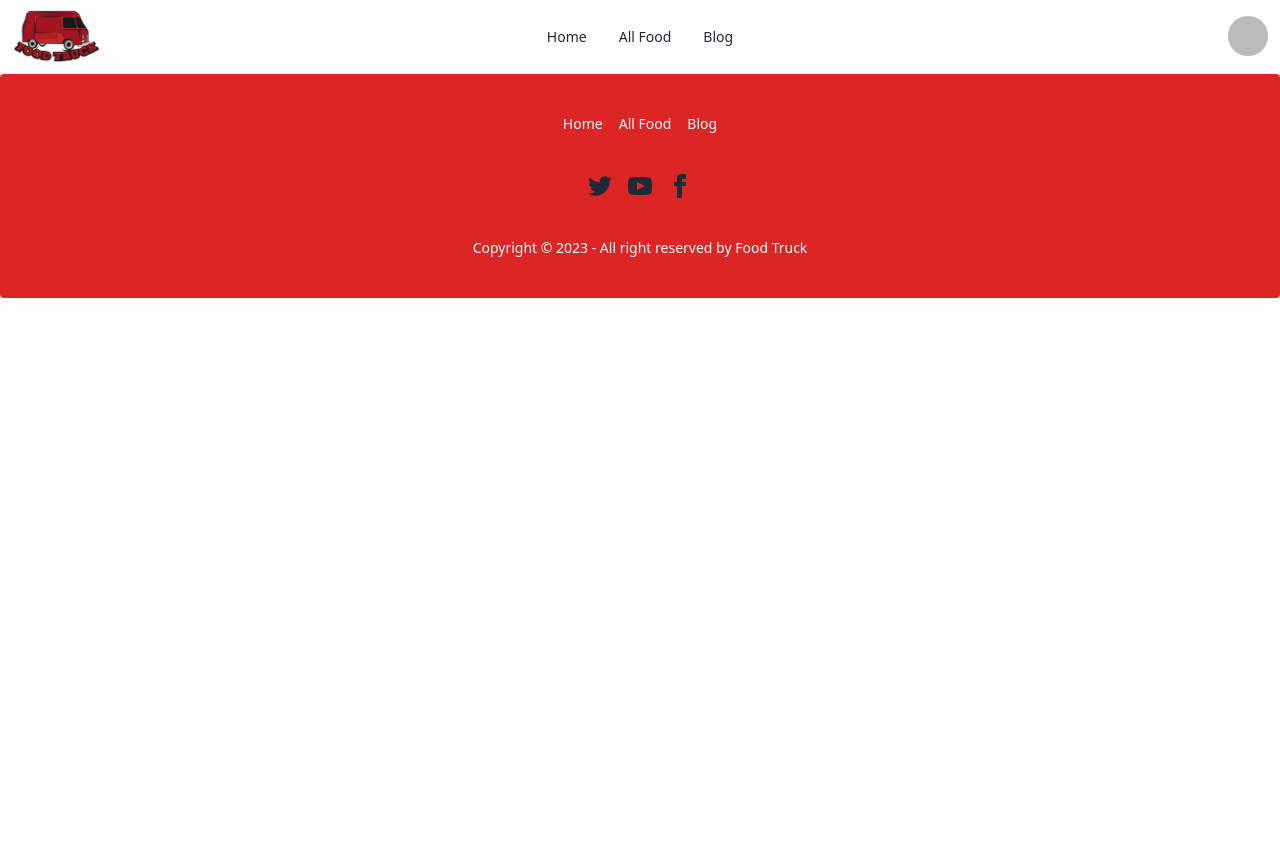
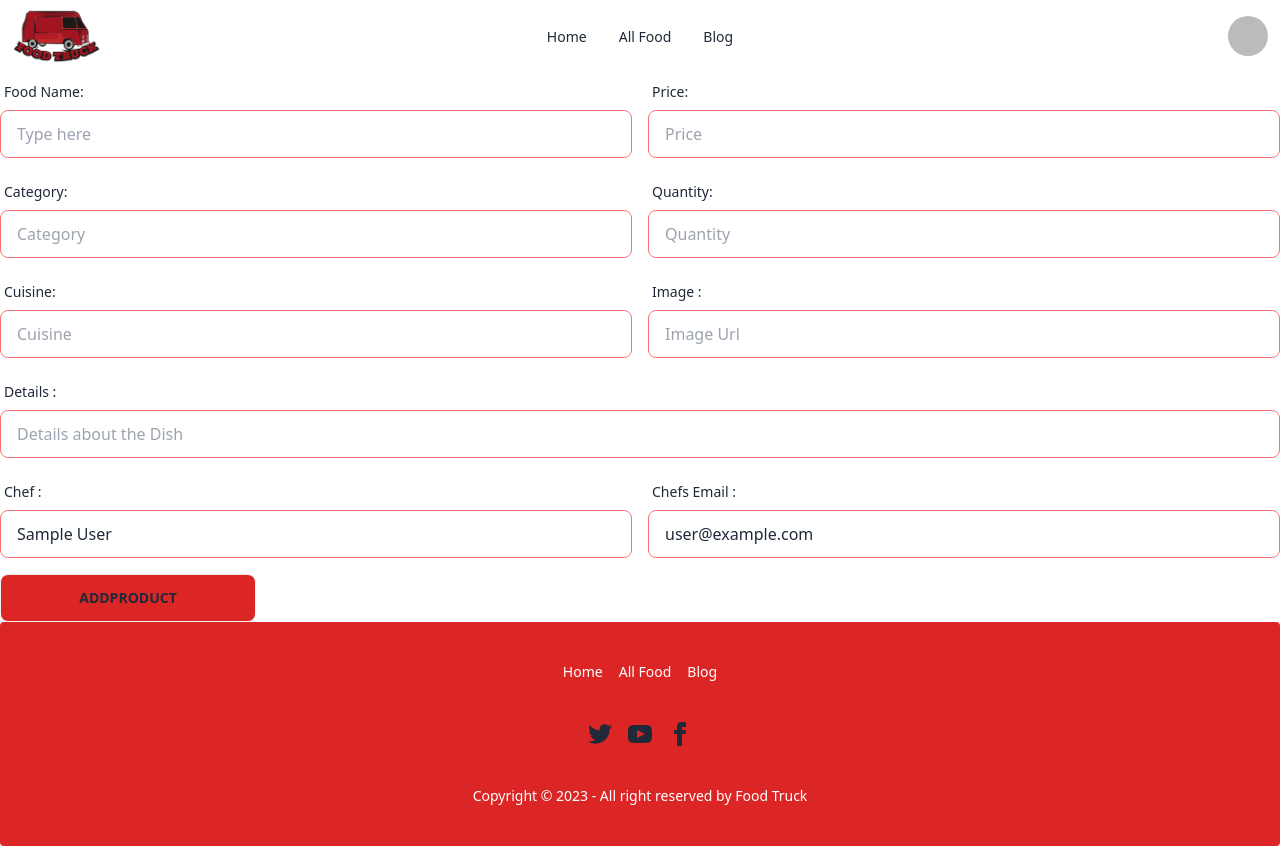
Before and after one commit to shahriarmostafiz/Food-Truck-Front-End-, a React (Vite) app: page /addproduct in a window 1280 px wide. Before the commit the page ends 800 px from the top, so only its background shows below. Built offline with nearby package versions, Linux system fonts and the light colour scheme; no server answers; sample sign-in values are in the browser's storage.

Commit message:
finilized add product page

```diff
--- a/src/Components/Nav/Nav.jsx
+++ b/src/Components/Nav/Nav.jsx
@@ -54,6 +54,7 @@ const Nav = () => {
                                     </Link>
                                 </li>
                                 <li><Link to={"/mypurchase"}>My Orders</Link></li>
+                                <li><Link to={"/addproduct"}>Add Product </Link></li>
                                 <li><a onClick={handleLogout}>Logout</a></li>
                             </ul>
                         </div>
--- a/src/Context/AuthProvider.jsx
+++ b/src/Context/AuthProvider.jsx
@@ -1,6 +1,6 @@
 import { createContext, useEffect, useState } from 'react';
 import auth from '../Firebase/firebase.config';
-import { createUserWithEmailAndPassword, onAuthStateChanged, signInWithEmailAndPassword, signOut, updateProfile } from 'firebase/auth';
+import { GoogleAuthProvider, createUserWithEmailAndPassword, onAuthStateChanged, signInWithEmailAndPassword, signInWithPopup, signOut, updateProfile } from 'firebase/auth';
 // import useAxios from '../hooks/useAxios';
 import axios from 'axios';
 export const AuthContext = createContext(null)
@@ -9,6 +9,7 @@ const AuthProvider = ({ children }) => {
     const [user, setUser] = useState(null)
     const [loading, setLoading] = useState(true)
     // creating user
+    const googleProvider = new GoogleAuthProvider();
     const signup = (email, pass) => {
         setLoading(true)
         return createUserWithEmailAndPassword(auth, email, pass)
@@ -17,6 +18,10 @@ const AuthProvider = ({ children }) => {
     const login = (email, pass) => {
         setLoading(true)
         return signInWithEmailAndPassword(auth, email, pass)
+    }
+    const googleLogin = () => {
+        setLoading(true)
+        return signInWithPopup(auth, googleProvider)
     }
     // const axiosSecure = useAxios()
 
@@ -54,7 +59,7 @@ const AuthProvider = ({ children }) => {
         })
     }
     // const auth = auth
-    const AuthValue = { user, loading, signup, login, logout, update }
+    const AuthValue = { user, loading, signup, login, logout, update, googleLogin }
 
     return (
         <AuthContext.Provider value={AuthValue}>
--- a/src/Pages/AddProduct/AddProduct.jsx
+++ b/src/Pages/AddProduct/AddProduct.jsx
@@ -1,9 +1,121 @@
-import React from 'react';
+// food_name x
+// image x
+// category x
+// price x
+// quantity x
+// order_quantity
+// chef x
+// chef_email x
+// origin x
 
+import useAuth from "../../hooks/useAuth";
+import useAxios from "../../hooks/useAxios";
+
+// description x
 const AddProduct = () => {
+    const { user } = useAuth()
+    const axiosSecure = useAxios()
+    const handleAddProduct = e => {
+        e.preventDefault()
+        const form = e.target
+        const food_name = form.food_name.value
+        const image = form.image.value
+        const category = form.category.value
+        const price = Number(form.price.value)
+        const quantity = Number(form.quantity.value)
+        const chef = form.chef.value
+        const chef_email = form.chef_email.value
+        const productData = {
+            food_name,
+            image,
+            category,
+            price,
+            quantity,
+            chef,
+            chef_email,
+            order_quantity: 0
+        }
+        console.log(productData);
+        axiosSecure.post("/foods", productData)
+            .then(res => {
+                console.log(res.data);
+            })
+            .catch(err => {
+                console.log(err.message);
+            })
+    }
     return (
-        <div>
+        <div className="max-w-7xl mx-auto">
+            <form onSubmit={handleAddProduct} className="space-y-4 ">
+                <div className=" flex flex-col md:flex-row gap-4">
+                    <div className="form-control  flex-1 ">
+                        <label className="label">
+                            <span className="label-text">Food Name: </span>
+                        </label>
+                        <input type="text" placeholder="Type here" name='food_name' className="input input-bordered input-error w-full  " required />
+                    </div>
+                    <div className="form-control  flex-1 ">
+                        <label className="label">
+                            <span className="label-text">Price: </span>
+                        </label>
+                        <input type="text" placeholder="Price" name='price' className="input input-bordered input-error w-full  " required />
+                    </div>
+                </div>
+                <div className=" flex flex-col md:flex-row gap-4">
+                    <div className="form-control  flex-1 ">
+                        <label className="label">
+                            <span className="label-text">Category: </span>
+                        </label>
+                        <input type="text" placeholder="Category" name='category' className="input input-bordered input-error w-full  " required />
+                    </div>
+                    <div className="form-control  flex-1 ">
+                        <label className="label">
+                            <span className="label-text">Quantity: </span>
+                        </label>
+                        <input type="text" placeholder="Quantity" name='quantity' className="input input-bordered input-error w-full  " required />
+                    </div>
+                </div>
+                <div className=" flex flex-col md:flex-row gap-4">
+                    <div className="form-control  flex-1 ">
+                        <label className="label">
+                            <span className="label-text">Cuisine: </span>
+                        </label>
+                        <input type="text" placeholder="Cuisine" name='origin' className="input input-bordered input-error w-full  " required />
+                    </div>
+                    <div className="form-control  flex-1 ">
+                        <label className="label">
+                            <span className="label-text">Image : </span>
+                        </label>
+                        <input type="text" placeholder="Image Url" name='image' className="input input-bordered input-error w-full  " required />
+                    </div>
+                </div>
+                <div className=" flex flex-col md:flex-row gap-4">
+                    <div className="form-control  flex-1 ">
+                        <label className="label">
+                            <span className="label-text">Details : </span>
+                        </label>
+                        <input type="text" placeholder="Details about the Dish" name='description' className="input input-bordered input-error w-full  " required />
+                    </div>
 
+                </div>
+                <div className=" flex flex-col md:flex-row gap-4">
+                    <div className="form-control  flex-1 ">
+                        <label className="label">
+                            <span className="label-text">Chef : </span>
+                        </label>
+                        <input type="text" placeholder="Chef" name='chef' defaultValue={user?.displayName} className="input input-bordered input-error w-full  " required />
+                    </div>
+                    <div className="form-control  flex-1 ">
+                        <label className="label">
+                            <span className="label-text">Chefs Email : </span>
+                        </label>
+                        <input type="text" placeholder="Chefs Email" name='chef_email' defaultValue={user?.email} className="input input-bordered input-error w-full  " required />
+                    </div>
+                </div>
+                <div className="">
+                    <button type="submit" className="btn btn-wide bg-red-600 outline-none hover:bg-red-400">AddProduct</button>
+                </div>
+            </form>
         </div>
     );
 };
--- a/src/Pages/Purchase/Purchase.jsx
+++ b/src/Pages/Purchase/Purchase.jsx
@@ -1,5 +1,5 @@
 import { useQuery } from '@tanstack/react-query';
-import React, { useState } from 'react';
+import { useState } from 'react';
 import { useParams } from 'react-router-dom';
 import useAxios from '../../hooks/useAxios';
 import useAuth from '../../hooks/useAuth';
@@ -9,7 +9,7 @@ import { toast, ToastContainer } from 'react-toastify';
 
 // import { , toast } from 'react-toastify';
 import 'react-toastify/dist/ReactToastify.css';
-import OrderProcess from '../../Components/OrderProcess/OrderProcess';
+// import OrderProcess from '../../Components/OrderProcess/OrderProcess';
 
 const Purchase = () => {
     const { id } = useParams()
--- a/src/Pages/userAuthentication/Register.jsx
+++ b/src/Pages/userAuthentication/Register.jsx
@@ -4,13 +4,14 @@ import useAuth from '../../hooks/useAuth';
 import bgImage from "../../../public/login.png"
 import { FcGoogle } from 'react-icons/fc';
 import useAxios from '../../hooks/useAxios';
+import { toast } from 'react-toastify';
 
 // FcGoogle
 
 const Register = () => {
-    const { signup, logout, update } = useAuth()
+    const { signup, logout, update, googleLogin } = useAuth()
     const axiosSecure = useAxios()
-    // const location = useLocation()
+    const location = useLocation()
     const navigate = useNavigate()
     const [showPass, setShowPass] = useState(false)
     const handleRegister = e => {
@@ -39,7 +40,17 @@ const Register = () => {
             })
             .catch(err => { console.log(err) })
     }
+    const googleSignup = () => {
+        googleLogin()
+            .then(() => {
+                toast.success('Signed Up ')
+                navigate(location?.state ? location.state : '/')
+            })
+            .catch(err => {
+                console.log(err.message);
+            })
 
+    }
     return (
         <div className='my-6'>
             <div className='md:flex justify-between items-center bg-[url("https://i.ibb.co/m8gh9GK/Colored-Shapes.png")] bg-cover bg-center'>
@@ -76,7 +87,7 @@ const Register = () => {
                         <div className='w-full      px-8   pb-4 space-y-4'>
                             <div className='w-full max-w-sm text-center  space-y-4'>
                                 <h1>or</h1>
-                                <button className='btn btn-wide'>Sign Up with <FcGoogle />  </button>
+                                <button onClick={googleSignup} className='btn btn-wide'>Sign Up with <FcGoogle />  </button>
                             </div>
 
                             <p className='max-w-sm text-center '>Already have an Account? <Link className="text-red-500 font-bold" to={'/login'}>Login </Link></p>
```
Also changed, not shown: src/Pages/userAuthentication/Login.jsx (+24 -7 lines).
